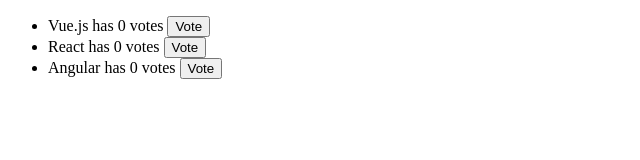
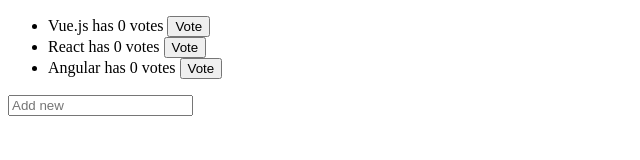
Before and after one commit to isaoxenaar/VueExercise, a plain HTML site: page index.html in a window 1280 px wide. Shown: the whole page, without its empty margins (0-640 px from the left). Drawn offline with nearby package versions, Linux system fonts and the light colour scheme.

Commit message:
Softcoded the subjects to vote on

```diff
--- a/index.html
+++ b/index.html
@@ -14,6 +14,7 @@
           <button v-on:click="voteFor(f)">Vote</button>
         </li>
       </ul>
+      <input placeholder="Add new" v-on:keyup.enter="addNew" />
     </div>
     <script src="index.js"></script>
   </body>
--- a/index.js
+++ b/index.js
@@ -11,5 +11,12 @@ let app = new Vue({
     voteFor: function (f) {
       f.votes += 1;
     },
+    addNew: function (event) {
+      this.frameworks.push({
+        name: event.target.value,
+        votes: 0,
+      });
+      event.target.value = "";
+    },
   },
 });
```
